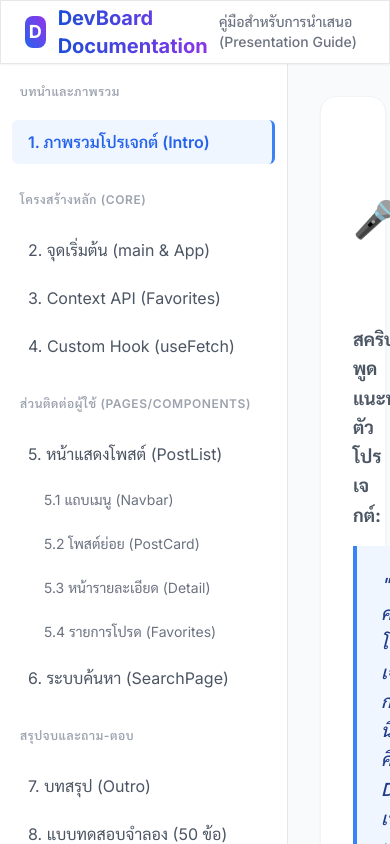
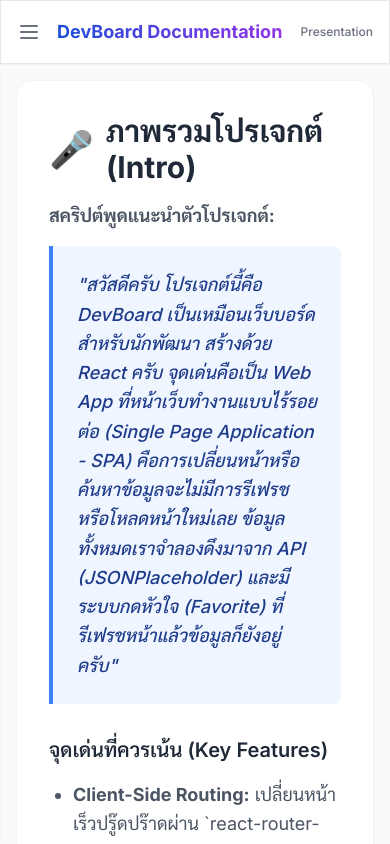
Before and after one commit to LethimCookMyBro/HOLYFAH, a plain HTML site: page index.html in a window 390 px wide. Drawn offline with nearby package versions, Linux system fonts and the light colour scheme.

Commit message:
fix the mobile bug

```diff
--- a/index.html
+++ b/index.html
@@ -64,23 +64,30 @@
 <body class="bg-gray-50 text-gray-800">
 
     <!-- Header -->
-    <header class="fixed top-0 w-full z-50 glass-panel border-b border-gray-200 shadow-sm h-16 flex items-center px-6">
-        <div class="flex items-center gap-3">
-            <div class="w-8 h-8 rounded-lg bg-gradient-to-tr from-blue-600 to-purple-600 flex items-center justify-center text-white font-bold text-lg">
+    <header class="fixed top-0 w-full z-50 glass-panel border-b border-gray-200 shadow-sm h-16 flex items-center px-4 md:px-6">
+        <div class="flex items-center gap-2 md:gap-3">
+            <button onclick="toggleSidebar()" class="md:hidden p-2 -ml-2 text-gray-500 hover:text-blue-600 focus:outline-none">
+                <svg class="w-6 h-6" fill="none" stroke="currentColor" viewBox="0 0 24 24"><path stroke-linecap="round" stroke-linejoin="round" stroke-width="2" d="M4 6h16M4 12h16M4 18h16"></path></svg>
+            </button>
+            <div class="w-8 h-8 rounded-lg bg-gradient-to-tr from-blue-600 to-purple-600 flex items-center justify-center text-white font-bold text-lg hidden sm:flex">
                 D
             </div>
-            <h1 class="text-xl font-bold bg-clip-text text-transparent bg-gradient-to-r from-blue-700 to-purple-600">
+            <h1 class="text-lg md:text-xl font-bold bg-clip-text text-transparent bg-gradient-to-r from-blue-700 to-purple-600 truncate">
                 DevBoard Documentation
             </h1>
         </div>
-        <div class="ml-auto flex items-center gap-4 text-sm text-gray-500 font-medium">
-            <span>คู่มือสำหรับการนำเสนอ (Presentation Guide)</span>
+        <div class="ml-auto flex items-center gap-4 text-xs md:text-sm text-gray-500 font-medium">
+            <span class="hidden sm:inline">คู่มือสำหรับการนำเสนอ (Presentation Guide)</span>
+            <span class="sm:hidden">Presentation</span>
         </div>
     </header>
 
-    <div class="flex h-screen pt-16">
+    <div class="flex h-screen pt-16 relative">
+        <!-- Sidebar Backdrop -->
+        <div id="sidebar-backdrop" onclick="toggleSidebar()" class="fixed inset-0 bg-gray-900/50 z-30 opacity-0 pointer-events-none transition-opacity duration-300 md:hidden"></div>
+
         <!-- Sidebar Navigation -->
-        <aside class="w-72 fixed h-[calc(100vh-4rem)] overflow-y-auto border-r border-gray-200 bg-white shadow-sm pb-10">
+        <aside id="sidebar" class="w-72 fixed h-[calc(100vh-4rem)] overflow-y-auto border-r border-gray-200 bg-white shadow-sm pb-10 z-40 transition-transform duration-300 -translate-x-full md:translate-x-0">
             <div class="p-5 font-semibold text-xs tracking-wider text-gray-400 uppercase">บทนำและภาพรวม</div>
             <nav class="flex flex-col gap-1 px-3">
                 <button onclick="showSection('intro')" id="nav-intro" class="nav-link active text-left px-4 py-2.5 rounded-md text-gray-600 hover:bg-gray-50 transition-colors">1. ภาพรวมโปรเจกต์ (Intro)</button>
@@ -111,7 +118,7 @@
         </aside>
 
         <!-- Main Content Area -->
-        <main class="ml-72 flex-1 p-8 lg:p-12 h-full overflow-y-auto w-full bg-slate-50 relative pb-32">
+        <main class="md:ml-72 flex-1 p-4 md:p-8 lg:p-12 h-full overflow-y-auto w-full bg-slate-50 relative pb-32">
             <div class="max-w-4xl mx-auto">
 
                 <!-- 1. Intro Section -->
@@ -955,6 +962,23 @@
     <script src="https://cdnjs.cloudflare.com/ajax/libs/prism/1.29.0/prism.min.js"></script>
     <script src="https://cdnjs.cloudflare.com/ajax/libs/prism/1.29.0/components/prism-jsx.min.js"></script>
     <script>
+        const sidebar = document.getElementById('sidebar');
+        const backdrop = document.getElementById('sidebar-backdrop');
+        let isSidebarOpen = false;
+
+        function toggleSidebar() {
+            isSidebarOpen = !isSidebarOpen;
+            if (isSidebarOpen) {
+                sidebar.classList.remove('-translate-x-full');
+                backdrop.classList.remove('opacity-0', 'pointer-events-none');
+                backdrop.classList.add('opacity-100', 'pointer-events-auto');
+            } else {
+                sidebar.classList.add('-translate-x-full');
+                backdrop.classList.remove('opacity-100', 'pointer-events-auto');
+                backdrop.classList.add('opacity-0', 'pointer-events-none');
+            }
+        }
+
         function showSection(sectionId) {
             // Hide all sections
             document.querySelectorAll('.content-section').forEach(section => {
@@ -969,8 +993,13 @@
             });
             document.getElementById('nav-' + sectionId).classList.add('active');
 
+            // Close sidebar on mobile after selection
+            if (window.innerWidth < 768 && isSidebarOpen) {
+                toggleSidebar();
+            }
+
             // Scroll to top of the content smoothly
-            document.querySelector('main').scrollTo(0, 0);
+            document.querySelector('main').scrollTo({ top: 0, behavior: 'smooth' });
         }
     </script>
 </body>
```
